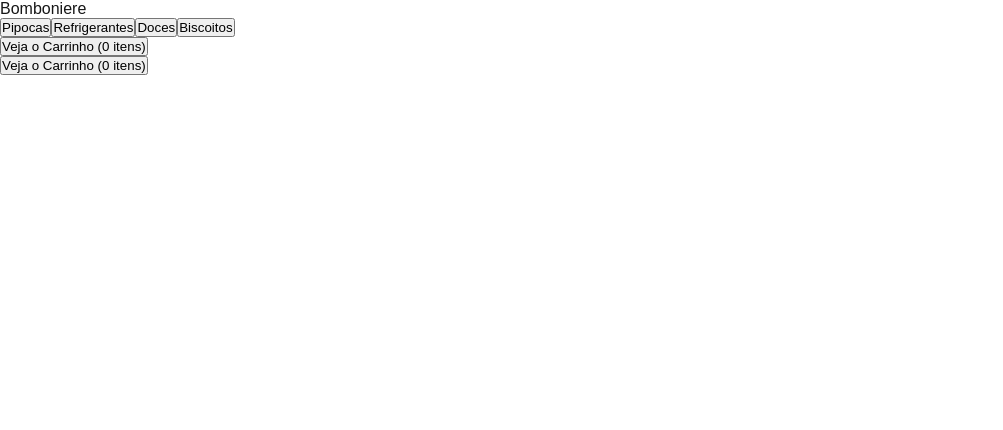
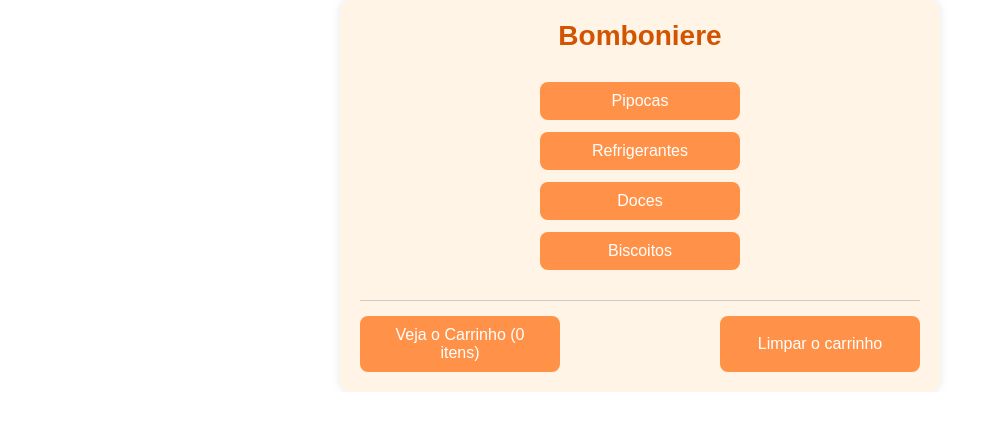
Before and after one commit to davidantoni0/Loja-Cinema, a Next.js app in the folder bomboniere/: page /lojaCinema in a window 1280 px wide. Shown: the top 430 px of the page, without its empty margins (0-1003 px from the left). Built offline with nearby package versions, Linux system fonts and the light colour scheme.

Commit message:
Add: styles to lojaCinema

```diff
--- a/bomboniere/src/app/lojaCinema/page.js
+++ b/bomboniere/src/app/lojaCinema/page.js
@@ -8,32 +8,40 @@ export default function MenuLoja() {
     const [cart, setCart] = useState([]);
 
     const prices = {
-        Pipocas: { "1": 5.0, "2": 7.5, "3": 10.0 },
-        Refrigerantes: { "1": 4.0, "2": 6.0, "3": 8.0 },
-        Doces: { "1": 2.5, "2": 4.0, "3": 5.5 },
-        Biscoitos: { "1": 3.0, "2": 4.5, "3": 6.0 }
+        Pipoca: { "Pequeno": 5.0, "Médio": 7.5, "Grande": 10.0 },
+        Refrigerante: { "Pequeno": 4.0, "Médio": 6.0, "Grande": 8.0 },
+        Doce: { "Pequeno": 2.5, "Médio": 4.0, "Grande": 5.5 },
+        Biscoito: { "Pequeno": 3.0, "Médio": 4.5, "Grande": 6.0 }
     };
 
     function handleClickMenu(item) {
         setSelectedItem(item);
         setStep("submenu");
-    }
+    };
 
     function handleClickAddItem(size) {
-    const preco = prices[selectedItem][size];
+        const price = prices[selectedItem][size];
 
         const newItem = {
             item: selectedItem,
             size,
-        preco
+            price
         };
 
         setCart([...cart, newItem]);
         setStep("mainMenu");
+    };
+
+    function handleClickRemoveItem(index) {
+        const newCart = [...cart];
+        newCart.splice(index, 1);
+        setCart(newCart);
     }
 
-    function handleClickCart() {
 
+    function handleClickClearCart() {
+        setCart([]);
+        setStep("mainMenu");
     }
 
     return(
@@ -43,10 +51,10 @@ export default function MenuLoja() {
             {step === "mainMenu" && (
 
             <div className={styles.row}>
-                <button className={styles.button} onClick={() => handleClickMenu("Pipocas")}>Pipocas</button>
-                <button className={styles.button} onClick={() => handleClickMenu("Refrigerantes")}>Refrigerantes</button>
-                <button className={styles.button} onClick={() => handleClickMenu("Doces")}>Doces</button>
-                <button className={styles.button} onClick={() => handleClickMenu("Biscoitos")}>Biscoitos</button>
+                <button className={styles.button} onClick={() => handleClickMenu("Pipoca")}>Pipocas</button>
+                <button className={styles.button} onClick={() => handleClickMenu("Refrigerante")}>Refrigerantes</button>
+                <button className={styles.button} onClick={() => handleClickMenu("Doce")}>Doces</button>
+                <button className={styles.button} onClick={() => handleClickMenu("Biscoito")}>Biscoitos</button>
             </div>
             )}
 
@@ -55,20 +63,37 @@ export default function MenuLoja() {
             <div className={styles.submenuTitle}>
                 Selecione o tamanho de {selectedItem}:
             </div>
-            <button className={styles.button} onClick={() => handleClickAddItem("1")}>Pequeno</button>
-            <button className={styles.button} onClick={() => handleClickAddItem("2")}>Médio</button>
-            <button className={styles.button} onClick={() => handleClickAddItem("3")}>Grande</button>
+            <button className={styles.button} onClick={() => handleClickAddItem("Pequeno")}>Pequeno</button>
+            <button className={styles.button} onClick={() => handleClickAddItem("Médio")}>Médio</button>
+            <button className={styles.button} onClick={() => handleClickAddItem("Grande")}>Grande</button>
+            </div>
+            )}
+
+            {step === "cart" && (
+            <div className={styles.cartMenu}>
+                <h2>Seu Carrinho</h2>
+                {cart.length === 0 ? (
+                <p>O carrinho está vazio.</p>
+                ) : (
+                <ul>
+                    {cart.map((item, index) => (
+                    <li key={index}>
+                        {item.item} - Tamanho {item.size} - R${item.price.toFixed(2)}
+
+                        <button className={styles.removeButton}onClick={() => handleClickRemoveItem(index)}>Remover</button>
+                    </li>
+                    ))}
+                </ul>
+                )}
+                <button className={styles.button} onClick={() => setStep("mainMenu")}>
+                Voltar ao Menu
+                </button>
             </div>
             )}
 
             <footer className={styles.footer}>
-                <div className={styles.cart}>
-                <button className={styles.button} onClick={() => handleClickCart("Carrinho")}>Veja o Carrinho ({cart.length} itens)</button>
-                </div>
-
-                <div className={styles.deleteCart}>
-                <button className={styles.button} onClick={() => handleClickCart("Carrinho")}>Veja o Carrinho ({cart.length} itens)</button>
-                </div>
+                <button className={styles.button} onClick={() => setStep("cart")}>Veja o Carrinho ({cart.length} itens)</button>
+                <button className={styles.button} onClick={() => handleClickClearCart()}>Limpar o carrinho</button>
             </footer>
         </div>
     );
--- a/bomboniere/src/app/lojaCinema/page.module.css
+++ b/bomboniere/src/app/lojaCinema/page.module.css
@@ -1,3 +1,96 @@
-.button:hover{
+.menuLoja {
+    font-family: Arial, sans-serif;
+    padding: 20px;
+    background-color: #fff4e6;
+    max-width: 600px;
+    margin: 0 auto;
+    border-radius: 12px;
+    box-shadow: 0 0 10px rgba(0, 0, 0, 0.1);
+  }
+
+  .menuInicio {
+    font-size: 28px;
+    font-weight: bold;
+    text-align: center;
+    margin-bottom: 30px;
+    color: #d35400;
+  }
+
+  .row,
+  .submenu {
+    display: flex;
+    flex-direction: column;
+    gap: 12px;
+    align-items: center;
+  }
+
+  .button {
+    padding: 10px 16px;
+    font-size: 16px;
+    background-color: #ff9248;
+    border: none;
+    color: white;
+    border-radius: 8px;
     cursor: pointer;
-}
+    transition: background-color 0.3s ease;
+    width: 200px;
+  }
+
+  .button:hover {
+    background-color: #e87419;
+  }
+
+  .submenuTitle {
+    font-size: 18px;
+    font-weight: bold;
+    margin-bottom: 10px;
+    color: #333;
+    text-align: center;
+  }
+
+  .cartMenu {
+    background-color: #fff;
+    padding: 20px;
+    border: 2px solid #ff9248;
+    border-radius: 10px;
+  }
+
+  .cartMenu h2 {
+    margin-bottom: 15px;
+    color: #d35400;
+  }
+
+  .cartMenu ul {
+    list-style-type: none;
+    padding: 0;
+  }
+
+  .cartMenu li {
+    margin-bottom: 10px;
+    font-size: 14px;
+    display: flex;
+    justify-content: space-between;
+    align-items: center;
+  }
+
+  .removeButton {
+    background-color: #e74c3c;
+    border: none;
+    color: white;
+    padding: 6px 10px;
+    font-size: 12px;
+    border-radius: 6px;
+    cursor: pointer;
+  }
+
+  .removeButton:hover {
+    background-color: #c0392b;
+  }
+
+  .footer {
+    display: flex;
+    justify-content: space-between;
+    margin-top: 30px;
+    padding-top: 15px;
+    border-top: 1px solid #ccc;
+  }
```
Lines whose indentation alone changed are shown as unchanged.
